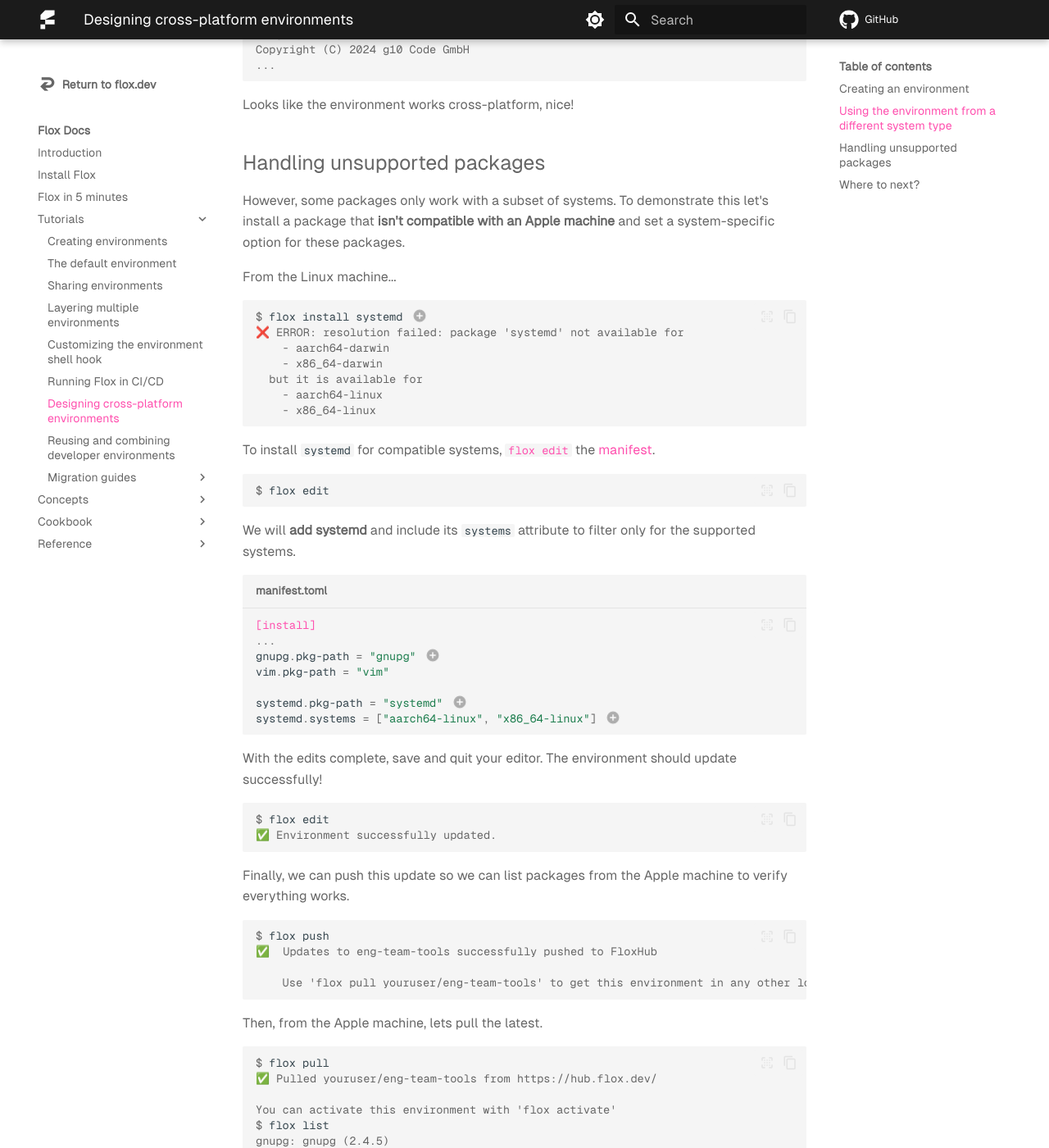
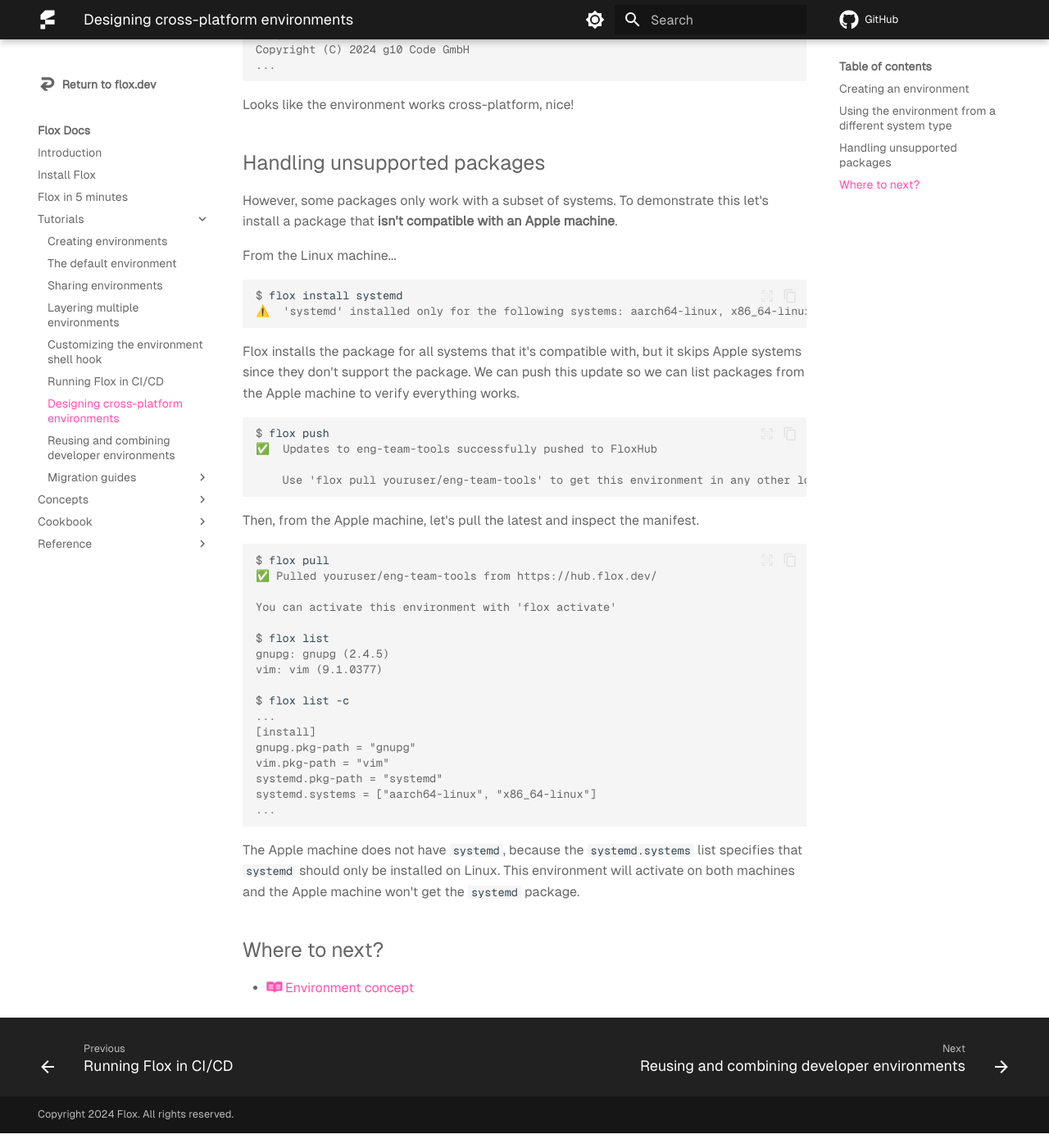
Before and after one commit to flox/floxdocs, an MkDocs documentation site: the page built from docs/tutorials/multi-arch-environments.md, in a window 1280 px wide and 1400 px high, scrolled down 1554 px. Shown: the whole window at 82% size. Built offline with MkDocs 1.6.1 and Material for MkDocs 9.7.7, drawn with Linux system fonts in a browser that asks for light colours; plug-ins that fetch from the network failed and are left out; comment, search, counter and statistics services are not loaded; some of the changed text lies outside the part shown.

Commit message:
Reflect CLI changes in multi-arch tutorial
The CLI now automatically restricts systems when installing a package
that doesn't support all 4 systems. Update the multi-arch tutorial
accordingly.

````diff
--- a/docs/tutorials/multi-arch-environments.md
+++ b/docs/tutorials/multi-arch-environments.md
@@ -84,55 +84,19 @@
 ## Handling unsupported packages
 
 However, some packages only work with a subset of systems.
-To demonstrate this let's install a package that **isn't compatible with an Apple machine** and set a system-specific option for these packages.
+To demonstrate this let's install a package that **isn't compatible with an Apple machine**.
 
 From the Linux machine...
 
 ``` console
-$ flox install systemd # (1)!
-❌ ERROR: resolution failed: package 'systemd' not available for
-    - aarch64-darwin
-    - x86_64-darwin
-  but it is available for
-    - aarch64-linux
-    - x86_64-linux
+$ flox install systemd
+⚠️  'systemd' installed only for the following systems: aarch64-linux, x86_64-linux
 ```
 
-1. `systemd` is only available on Linux systems
-
-To install `systemd` for compatible systems, [`flox edit`][flox_edit] the [manifest][manifest_toml].
-
-``` console
-$ flox edit
-```
-
-We will **add systemd** and include its `systems` attribute to filter only for
-the supported systems.
-
-``` toml title="manifest.toml"
-[install]
-...
-gnupg.pkg-path = "gnupg" # (1)!
-vim.pkg-path = "vim"
-
-systemd.pkg-path = "systemd" # (2)!
-systemd.systems = ["aarch64-linux", "x86_64-linux"] # (3)!
-```
-
-1. These packages were installed using `flox install` earlier.
-2. Here we are declaring a new installation, `systemd`.
-3. To allow non-Linux users to use this environment, the system attribute filters for just Linux systems.
-
-With the edits complete, save and quit your editor.
-The environment should update successfully!
-
-``` console
-$ flox edit
-✅ Environment successfully updated.
-```
-
-Finally, we can push this update so we can list packages from the Apple machine
-to verify everything works.
+Flox installs the package for all systems that it's compatible with,
+but it skips Apple systems since they don't support the package.
+We can push this update so we can list packages from the Apple machine to verify
+everything works.
 
 ``` console
 $ flox push
@@ -141,27 +105,30 @@
     Use 'flox pull youruser/eng-team-tools' to get this environment in any other location.
 ```
 
-Then, from the Apple machine, lets pull the latest.
+Then, from the Apple machine, let's pull the latest and inspect the manifest.
 
 ``` console
 $ flox pull
 ✅ Pulled youruser/eng-team-tools from https://hub.flox.dev/
 
 You can activate this environment with 'flox activate'
+
 $ flox list
 gnupg: gnupg (2.4.5)
 vim: vim (9.1.0377)
+
 $ flox list -c
 ...
 [install]
 gnupg.pkg-path = "gnupg"
 vim.pkg-path = "vim"
 systemd.pkg-path = "systemd"
-systemd.systems = ["aarch64-linux"]
+systemd.systems = ["aarch64-linux", "x86_64-linux"]
 ...
 ```
 
-The Apple machine does not have `systemd` despite it appearing in the manifest.
+The Apple machine does not have `systemd`, because the `systemd.systems` list
+specifies that `systemd` should only be installed on Linux.
 This environment will activate on both machines and the Apple machine won't
 get the `systemd` package.
 
````
